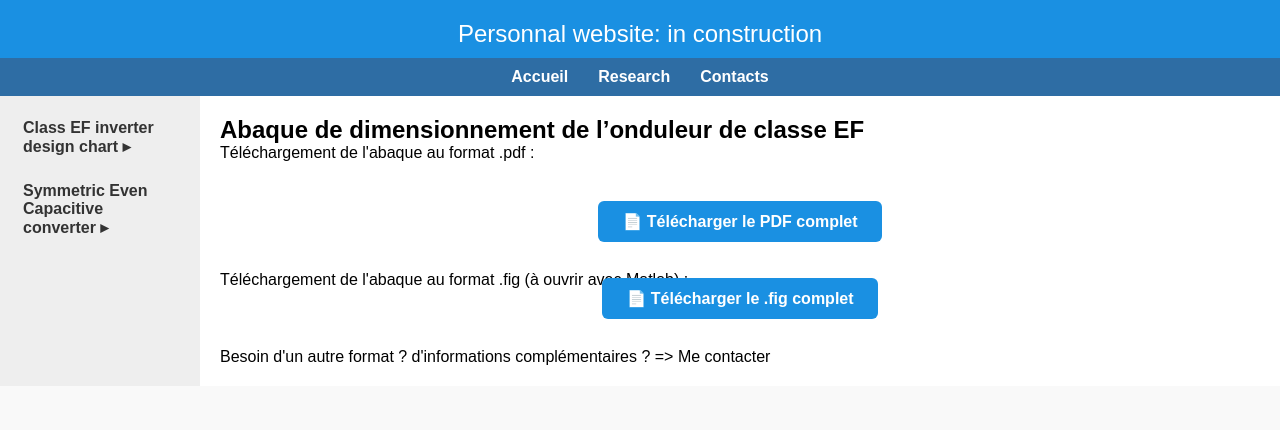
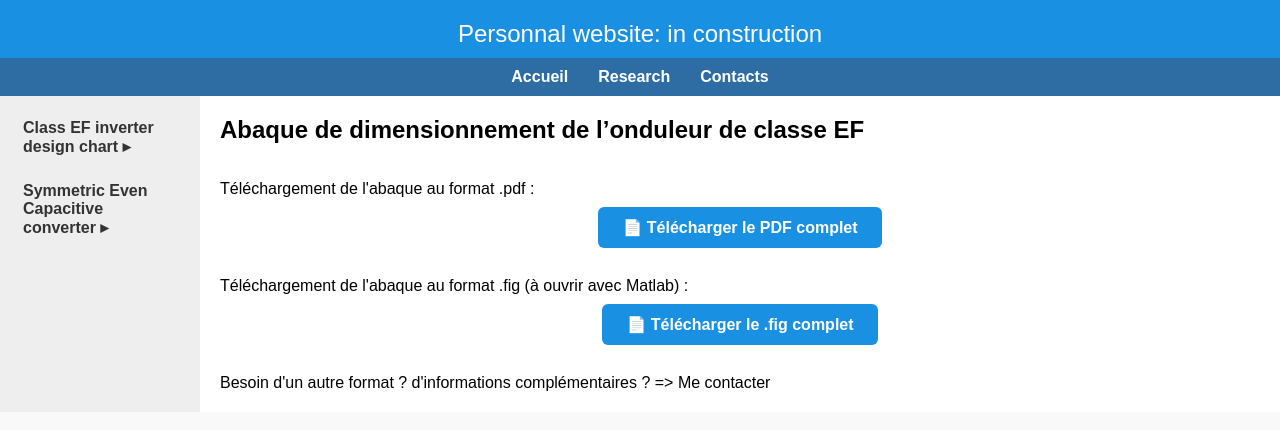
Before and after one commit to bdaire/bdaire.github.io, a Jekyll site: the page built from research_chart_link.md, in a window 1280 px wide. Shown: the top 430 px of the page. Built offline with Jekyll 4.4.1, drawn with Linux system fonts in a browser that asks for light colours.

Commit message:
Update research_chart_link.md

```diff
--- a/research_chart_link.md
+++ b/research_chart_link.md
@@ -5,9 +5,11 @@ title: Research
 
 ## Abaque de dimensionnement de l'onduleur de classe EF
 
+<br><br>
+
 <p>Téléchargement de l'abaque au format .pdf :</p>
 
-<div style="text-align: center; margin-bottom: 40px; margin-top: 50px;">
+<div style="text-align: center; margin-bottom: 40px; margin-top: 20px;">
   <a href="/assets/pdf/chart_EF.pdf" download
      style="background-color: #1A90E2; color: white; padding: 12px 24px; border-radius: 6px; text-decoration: none; font-weight: bold;">
     📄 Télécharger le PDF complet
@@ -16,7 +18,7 @@ title: Research
 
 <p>Téléchargement de l'abaque au format .fig (à ouvrir avec Matlab) :</p>
 
-<div style="text-align: center; margin-bottom: 40px;">
+<div style="text-align: center; margin-bottom: 40px; margin-top: 20px;">
   <a href="/assets/other/chart_EF.fig" download
      style="background-color: #1A90E2; color: white; padding: 12px 24px; border-radius: 6px; text-decoration: none; font-weight: bold;">
     📄 Télécharger le .fig complet
```
